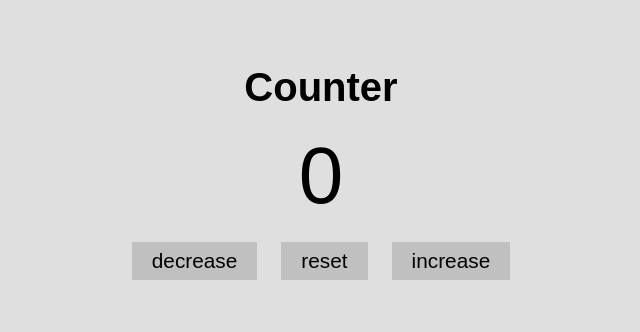
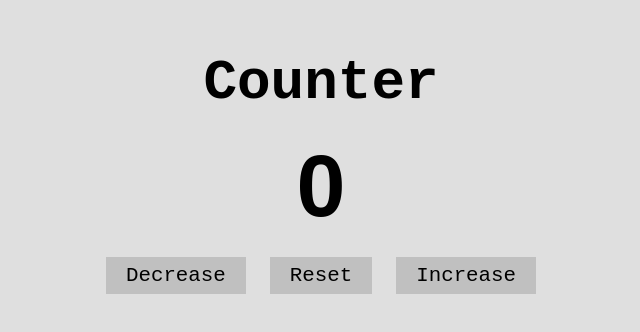
Before and after one commit to hamza-aamir-1/SMIT_FreeCodeCamp_Project_2_JS_Counter, a plain HTML site: page index.html in a window 1280 px wide. Shown: the part 228-560 px from the top of the page, without its empty margins (319-959 px from the left). Drawn offline with Linux system fonts and the light colour scheme; a web font is replaced by a local one.

Commit message:
Some Small Changes

```diff
--- a/index.html
+++ b/index.html
@@ -13,25 +13,13 @@
 </head>
 <body>
 
-<!-- <main>
+<main>
     <h1>Counter</h1>
     <h2 id="value">0</h2>
     <div id="button-container">
-        <button id="btn decrease">Decrease</button>
-        <button id="btn reset">Reset</button>
-        <button id="btn increase">Increase</button>
-    </div>
-</main> -->
-
-<main>
-    <div class="container">
-      <h1>Counter</h1>
-      <span id="value">0</span>
-      <div class="button-container">
-        <button class="btn decrease">decrease</button>
-        <button class="btn reset">reset</button>
-        <button class="btn increase">increase</button>
-      </div>
+        <button id="btn" class="decrease">Decrease</button>
+        <button id="btn" class="reset">Reset</button>
+        <button id="btn" class="increase">Increase</button>
     </div>
 </main>
 
--- a/script.js
+++ b/script.js
@@ -1,26 +1,27 @@
 let count = 0;
 const value = document.querySelector("#value");
-const btns = document.querySelectorAll(".btn");
+const btns = document.querySelectorAll("#btn");
 
-btns.forEach(function (btn) {
-  btn.addEventListener("click", function (e) {
+btns.forEach(function(btn){
+  btn.addEventListener("click", function(e){
     const styles = e.currentTarget.classList;
-    if (styles.contains("decrease")) {
+    if(styles.contains("decrease")){
       count--;
-    } else if (styles.contains("increase")) {
+    }
+    else if(styles.contains("increase")){
       count++;
-    } else {
+    }
+    else{
       count = 0;
     }
-
-    if (count > 0) {
+    if(count > 0){
       value.style.color = "green";
     }
-    if (count < 0) {
+    else if(count < 0){
       value.style.color = "red";
     }
-    if (count === 0) {
-      value.style.color = "#222";
+    else{
+      value.style.color = "black";
     }
     value.textContent = count;
   });
--- a/style.css
+++ b/style.css
@@ -1,16 +1,13 @@
+/* Importing Google Fonts Bigelow Rules */
+@import url('https://fonts.googleapis.com/css2?family=Rubik+Beastly&display=swap');
+/* Imoorting Google Fonts Bigelow Rules */
+
 body{
     margin: 0;
     padding: 0;
     background-color: rgb(223, 223, 223);
 }
-/* main{
-    display: flex;
-    justify-content: center;
-    align-items: center;
-    flex-direction: column;
-    height: 100vh;
-} */
-.container{
+main{
     display: flex;
     justify-content: center;
     align-items: center;
@@ -18,12 +15,12 @@ body{
     height: 100vh;
 }
 h1{
-    font-size: 2.5rem;
+    font-size: 3.5rem;
     margin: 0;
-    font-family: Arial, Helvetica, sans-serif;
+    font-family: 'Ubuntu Mono', monospace;
 }
 #value{
-    font-size: 5rem;
+    font-size: 5.5rem;
     margin: 0;
     padding: 20px;
     font-family: Arial, Helvetica, sans-serif;
@@ -36,7 +33,7 @@ button{
     background-color: silver;
     border: none;
     cursor: pointer;
-    font-family: Arial, Helvetica, sans-serif;
+    font-family: 'Ubuntu Mono', monospace;
 }
 button:hover{
     padding: 7px 30px;
```
